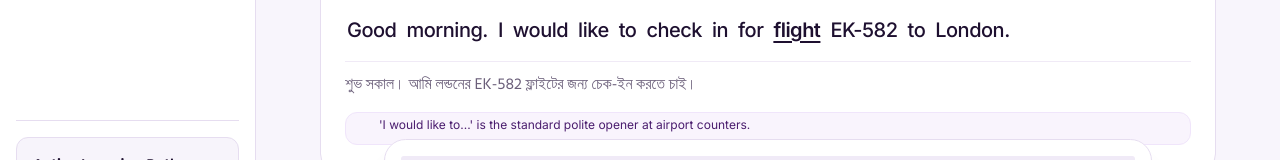
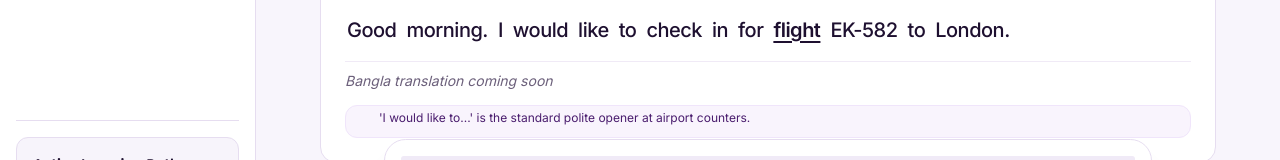
Before and after one commit to mansur00/EnglishPartner, a Next.js app: page /conversations/airport-checkin-baggage-drop in a window 1280 px wide. Shown: the part 549-709 px from the top of the page. Built offline with nearby package versions, Linux system fonts and the light colour scheme; no server answers; some icons are missing.

Commit message:
AUD-KI-07: seed translations are draft until reviewed

```diff
--- a/src/components/learning/ConversationTurn.tsx
+++ b/src/components/learning/ConversationTurn.tsx
@@ -2,6 +2,7 @@
 
 import { useState } from "react";
 import { cn } from "@/lib/utils";
+import { getLineTranslationDisplay } from "@/lib/content/translation-status";
 import { SpeakerLabel } from "./SpeakerLabel";
 import { AudioPlayButton } from "./AudioPlayButton";
 import { HugeiconsIcon } from "@hugeicons/react";
@@ -24,6 +25,7 @@ interface ConversationTurnProps {
   onWordClick?: (word: string) => void;
   onGrammarClick?: (lineId: string) => void;
   hasGrammarExplanation?: boolean;
+  isAdminPreview?: boolean;
 }
 
 export function ConversationTurn({
@@ -37,8 +39,11 @@ export function ConversationTurn({
   onWordClick,
   onGrammarClick,
   hasGrammarExplanation = false,
+  isAdminPreview = false,
 }: ConversationTurnProps) {
   const [localTranslationVisible, setLocalTranslationVisible] = useState<boolean | null>(null);
+
+  const translationDisplay = getLineTranslationDisplay(line, isAdminPreview);
 
   // If local toggle hasn't been clicked, follow global; otherwise follow local override
   const isTranslationShown =
@@ -131,12 +136,26 @@ export function ConversationTurn({
         </p>
       </div>
 
-      {/* Contextual Bangla Translation (Sentence-by-sentence) */}
+      {/* Contextual Bangla Translation (Multi-Language §6.2) */}
       {isTranslationShown && (
         <div className="pt-2 border-t border-[var(--ecp-border)]/60 animate-in fade-in duration-200">
-          <p className="text-sm md:text-base text-[var(--ecp-text-secondary)] font-bangla leading-[1.75]">
-            {line.translationBn}
-          </p>
+          <div>
+            <p
+              className={cn(
+                "leading-[1.75]",
+                translationDisplay.isComingSoon
+                  ? "text-sm text-muted-foreground italic font-sans"
+                  : "text-sm md:text-base text-[var(--ecp-text-secondary)] font-bangla"
+              )}
+            >
+              {translationDisplay.displayText}
+            </p>
+            {translationDisplay.isDraftPreview && (
+              <span className="inline-block mt-1 text-chip font-medium text-amber-800 bg-amber-500/10 px-2 py-0.5 rounded border border-border">
+                Draft Preview (Unreviewed)
+              </span>
+            )}
+          </div>
         </div>
       )}
 
--- a/src/content/seed/dialogues.ts
+++ b/src/content/seed/dialogues.ts
@@ -14,6 +14,7 @@ export interface DialogueLineItem {
   speakerId: string;
   englishText: string;
   translationBn: string;
+  translationReviewStatus?: "draft" | "in_review" | "approved" | "stale" | "rejected";
   learningNote?: string;
   wordHighlights?: string[];
   audioUrl?: {
--- a/src/content/seed/niche_shopping_money.ts
+++ b/src/content/seed/niche_shopping_money.ts
@@ -19,6 +19,7 @@ export interface LadderDialogueLine {
   speakerRole: string;
   englishText: string;
   translationBn: string;
+  translationReviewStatus?: "draft" | "in_review" | "approved" | "stale" | "rejected";
   wordHighlights?: string[];
   learningNote?: string;
   audioUrl?: {
--- /dev/null
+++ b/src/lib/content/translation-status.ts
@@ -0,0 +1,46 @@
+import { t } from "../i18n/index.ts";
+
+export interface LineTranslationDisplay {
+  displayText: string;
+  isDraftPreview: boolean;
+  isComingSoon: boolean;
+  isApproved: boolean;
+}
+
+/**
+ * Resolves honest learner vs admin translation display state per Multi-Language §6.2:
+ * - Approved: full translation text
+ * - Draft / In-Review (Learner): "Bangla translation coming soon"
+ * - Draft / In-Review (Admin): full translation text with Draft Preview badge
+ */
+export function getLineTranslationDisplay(
+  line: { translationBn?: string; translationReviewStatus?: string },
+  isAdminPreview = false
+): LineTranslationDisplay {
+  const isApproved = line.translationReviewStatus === "approved";
+
+  if (isApproved) {
+    return {
+      displayText: line.translationBn || "",
+      isDraftPreview: false,
+      isComingSoon: false,
+      isApproved: true,
+    };
+  }
+
+  if (isAdminPreview) {
+    return {
+      displayText: line.translationBn || "",
+      isDraftPreview: true,
+      isComingSoon: false,
+      isApproved: false,
+    };
+  }
+
+  return {
+    displayText: t("reader.translationComingSoon"),
+    isDraftPreview: false,
+    isComingSoon: true,
+    isApproved: false,
+  };
+}
```
Also changed, not shown: 1 other file (tests, documents, lock files or other folders).
